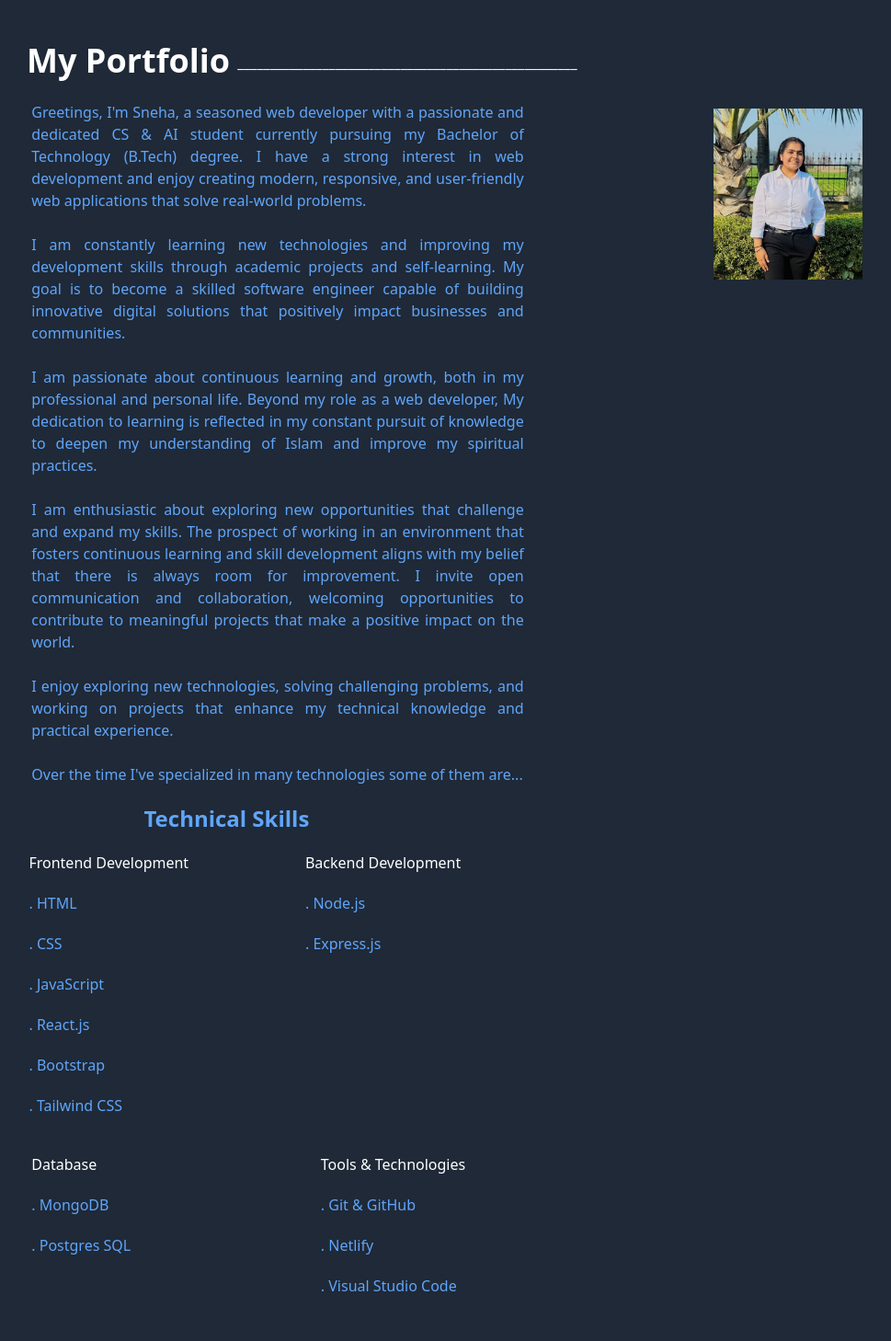
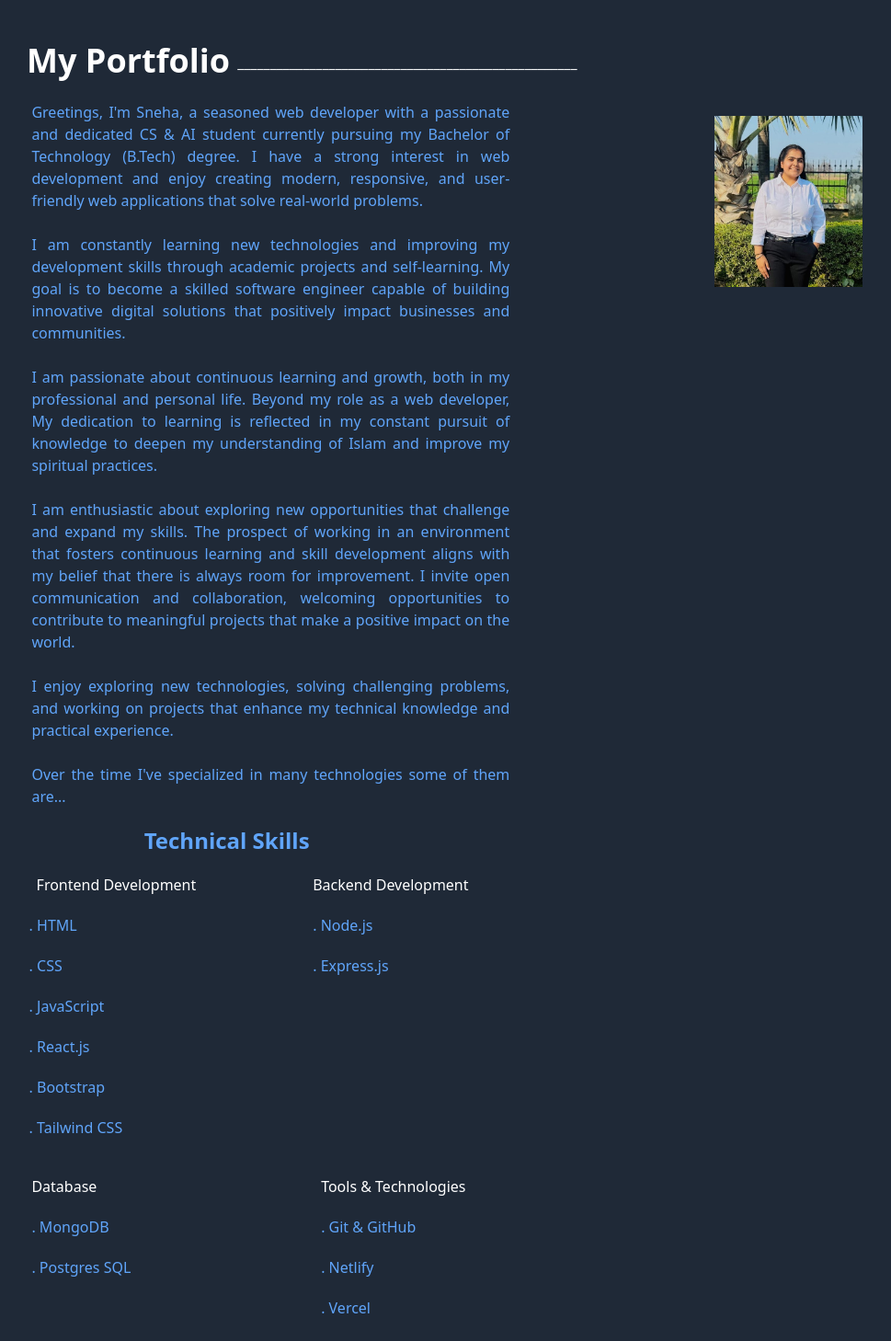
Before and after one commit to snehah296-cmd/assignment-two, a React (Vite) app: page / in a window 1280 px wide. Shown: the part 780-2238 px from the top of the page at 92% size, without its empty margins (163-1132 px from the left). Built offline with nearby package versions, Linux system fonts and the light colour scheme.

Commit message:
Update project

```diff
--- a/src/Profile.jsx
+++ b/src/Profile.jsx
@@ -113,30 +113,37 @@ import './App.css'
 
     return(
         <div className="bg-gray-800 " id="two" >
-        <div className="flex">
-            <h1 className="font-bold text-white text-4xl md:pl-[15%]  pt-20"> My Portfolio</h1>
-            <p className="pt-[7%] pl-2 text-white">____________________________________________________</p>
+        <div className="flex ">
+            <h1 className="font-bold text-white text-4xl md:pl-[15%] pl-4 md:pt-20 pt-10"> My Portfolio</h1>
+            <p className="md:pt-[7%] pt-[21%] md:pl-2 pl-2  text-white">____________________________________________________</p>
         </div>
         <div className="flex">
-        <div className="flex flex-cols-2">
-            <div className="">
-                <p className="text-blue-400 pl-[21%] pt-6 w-[78%] text-justify"> Greetings, I'm Sneha, a seasoned
+
+
+
+
+
+        {/* <div className="flex flex-cols-2 "> */}
+
+         <div className="flex flex-col md:flex-row">
+            <div className="order-2 md:order-1">
+                <p className="text-blue-400 md:pl-[21%] pt-6 md:w-[78%] px-4  text-justify"> Greetings, I'm Sneha, a seasoned
                      web developer with  a passionate and dedicated CS & AI
                  student currently pursuing my Bachelor of Technology (B.Tech) degree.
                  I have a strong interest in web development and enjoy creating modern,
                  responsive, and user-friendly web applications that solve real-world problems.</p>
 
-                <p className="text-blue-400 pl-[21%] pt-6 w-[78%] text-justify">I am constantly learning new technologies and
+                <p className="text-blue-400 md:pl-[21%] pt-6 md:w-[78%] px-4 text-justify">I am constantly learning new technologies and
                     improving my development skills through academic projects and self-learning.
                     My goal is to become a skilled software engineer capable of building
                     innovative digital solutions that positively impact businesses and communities.</p>
 
-                <p className="text-blue-400 pl-[21%] pt-6 w-[78%] text-justify"> I am passionate about continuous learning and growth, both in my professional
+                <p className="text-blue-400 md:pl-[21%] pt-6 md:w-[78%] px-4 text-justify"> I am passionate about continuous learning and growth, both in my professional
                 and personal life. Beyond my role as a web developer, My dedication to learning is reflected in my constant pursuit of
                  knowledge to deepen my understanding of Islam and improve my spiritual
                  practices.</p>
 
-                <p className="text-blue-400 pl-[21%] pt-6 w-[78%] text-justify">I am enthusiastic about exploring new opportunities that challenge and expand
+                <p className="text-blue-400 md:pl-[21%] pt-6 md:w-[78%] px-4 text-justify">I am enthusiastic about exploring new opportunities that challenge and expand
                 my skills. The prospect of working in an environment that fosters continuous
                 learning and skill development aligns with my belief that there is always room
                  for improvement. I invite open communication and collaboration, welcoming
@@ -145,20 +152,32 @@ import './App.css'
 
 
 
-                <p className="text-blue-400 pl-[21%] pt-6 w-[78%] text-justify"> I enjoy exploring new technologies,
+                <p className="text-blue-400 md:pl-[21%] pt-6 md:w-[78%] px-4 text-justify"> I enjoy exploring new technologies,
                     solving challenging problems,
                      and working on projects that enhance my technical knowledge and practical experience.</p>
 
 
 
-                <p className="text-blue-400 pl-[21%] pt-6 w-[78%] text-justify"> Over the time I've specialized in many
+                <p className="text-blue-400 md:pl-[21%] pt-6 md:w-[78%] px-4 text-justify"> Over the time I've specialized in many
                     technologies some of them are...</p>
 
-                <p className="text-blue-400 font-bold text-2xl pt-5 text-justify w-[90%] pl-[34%]">
-                    Technical Skills</p>
-                    <div className="flex flex-cols-2 w-[90%]">
-                        <div className="ml-[23%]">
-                        <p className="text-white pt-5 text-justify">Frontend Development</p>
+                {/* <p className="text-blue-400 font-bold text-2xl pt-5 text-justify w-[90%] pl-[30%] md:pl-[34%]">
+                    Technical Skills</p> */}
+
+                    <p className="text-blue-400 font-bold text-2xl pt-5 text-justify md:w-[90%] md:pl-[34%] px-4">
+                    Technical Skills
+                    </p>
+                    {/* <div className="flex flex-cols-2 w-[90%]"> */}
+
+                    <div className="flex flex-col md:flex-row md:w-[90%]">
+                        {/* <div className="md:ml-[23%] ml-20">
+                        <p className="text-white pt-5 text-justify">Frontend Development</p> */}
+
+                        <div className="ml-4 md:ml-[23%]">
+                        <p className="text-white pt-5 pl-2 text-justify">
+                            Frontend Development
+                         </p>
+
                         <p className="text-blue-400 pt-5 text-justify"> . HTML</p>
                         <p className="text-blue-400 pt-5 text-justify"> . CSS</p>
                         <p className="text-blue-400 pt-5 text-justify"> . JavaScript</p>
@@ -166,7 +185,7 @@ import './App.css'
                         <p className="text-blue-400 pt-5 text-justify"> . Bootstrap</p>
                         <p className="text-blue-400 pt-5 text-justify"> . Tailwind CSS</p>
                         </div>
-                        <div className="ml-[15%]">
+                       <div className="ml-4 md:ml-[15%]">
                         <p className="text-white pt-5 text-justify">Backend Development</p>
                         <p className="text-blue-400 pt-5 text-justify"> . Node.js</p>
                         <p className="text-blue-400 pt-5 text-justify"> . Express.js</p>
@@ -176,24 +195,29 @@ import './App.css'
 
                         </div>
                     </div>
-                    <div className="flex flex-cols-2 pt-5">
-                        <div className="ml-[21%]">
+                    {/* <div className="flex flex-cols-2 pt-5"> */}
+                    <div className="flex flex-col md:flex-row pt-5">
+
+                        <div className="ml-4 md:ml-[21%]">
                         <p className="text-white pt-5 text-justify"> Database</p>
                         <p className="text-blue-400 pt-5 text-justify"> . MongoDB</p>
                         <p className="text-blue-400 pt-5 text-justify"> . Postgres SQL</p>
                         </div>
-                        <div className="ml-[22%]">
+                      <div className="ml-4 md:ml-[22%]">
                         <p className="text-white pt-5 text-justify">Tools & Technologies</p>
                         <p className="text-blue-400 pt-5 text-justify"> . Git & GitHub</p>
                         <p className="text-blue-400 pt-5 text-justify"> . Netlify</p>
+                        <p className="text-blue-400 pt-5 text-justify"> . Vercel</p>
+
                         <p className="text-blue-400 pt-5 text-justify"> . Visual Studio Code</p>
                         </div>
                     </div>
 
             </div>
 
-            <div className="mt-8 mr-[14%] " >
-                <img src="/image/pic3.jpeg"/>
+            <div className="md:mt-8 md:mr-[14%] order-1 md:order-2 " >
+                <img className="w-32 h-32 mt-2 mx-8 object-cover mx-auto md:w-auto md:h-auto"
+                src="/image/pic3.jpeg"/>
             </div>
         </div>
         </div>
```
